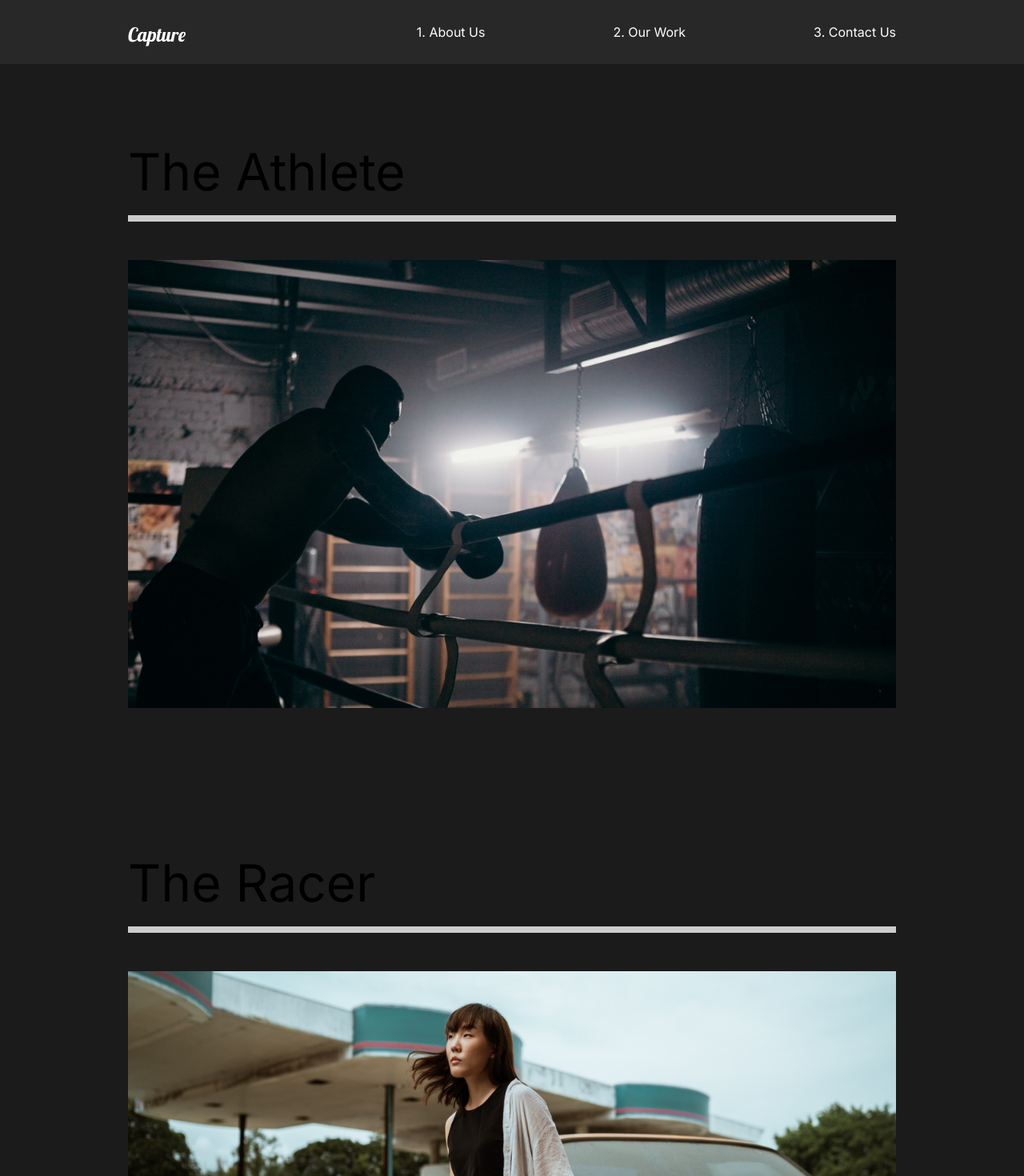
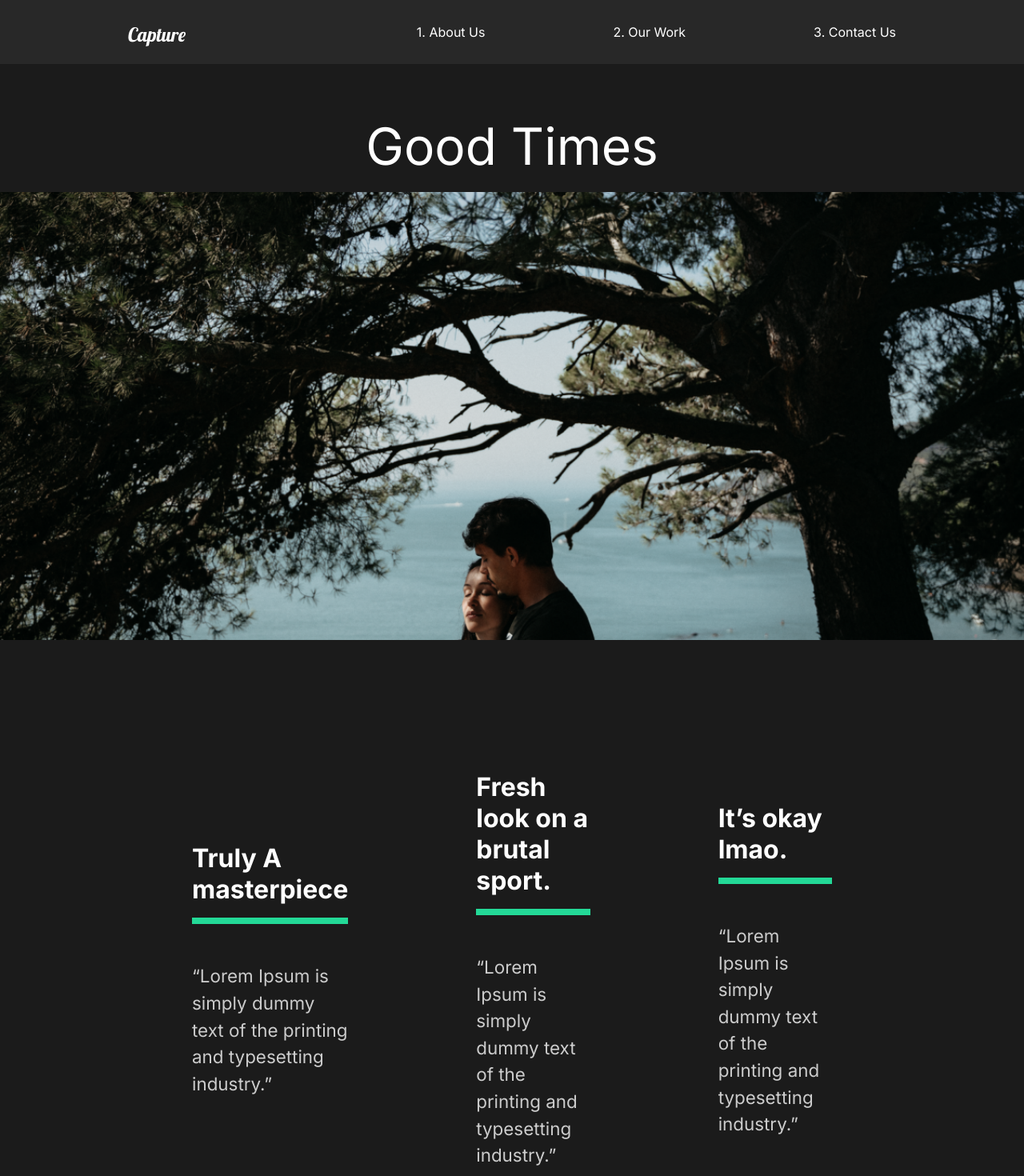
Before and after one commit to KyleFall/another-react-project-webpage, a React (Create React App) app: page /work/good-times in a window 1280 px wide. Shown: the top 1470 px of the page at 80% size. Built offline with nearby package versions, Linux system fonts and the light colour scheme.

Commit message:
10. Movie Details

```diff
--- a/src/App.js
+++ b/src/App.js
@@ -4,6 +4,7 @@
 import ContactUs from "./pages/ContactUs";
 import OurWork from "./pages/OurWork";
 import Nav from "./components/Nav";
+import MovieDetail from "./pages/MovieDetail";
 //Router
 import { Switch, Route } from "react-router-dom";
 
@@ -16,14 +17,16 @@
         <Route path="/" exact>
           <AboutUs />
         </Route>
-        <Route path="/work">
+        <Route path="/work" exact>
           <OurWork />
+        </Route>
+        <Route path="/work/:id">
+          <MovieDetail />
         </Route>
         <Route path="/contact">
           <ContactUs />
         </Route>
       </Switch>
-      ` `
     </div>
   );
 }
--- /dev/null
+++ b/src/movieState.js
@@ -0,0 +1,81 @@
+//Import Images
+import athlete from "./img/athlete-small.png";
+import goodtimes from "./img/goodtimes-small.png";
+import theracer from "./img/theracer-small.png";
+//import athlete2 from "./img/athlete2.png";
+//import goodtimes2 from "./img/good-times2.jpg";
+//import theracer2 from "./img/the-racer2.jpg";
+
+export const MovieState = () => {
+  return [
+    {
+      title: "The Athlete",
+      mainImg: athlete,
+      //secondaryImg: athlete2,
+      url: "/work/the-athlete",
+      awards: [
+        {
+          title: "Truly A masterpiece",
+          description:
+            "“Lorem Ipsum is simply dummy text of the printing and typesetting industry.”",
+        },
+        {
+          title: "Fresh look on a brutal sport.",
+          description:
+            "“Lorem Ipsum is simply dummy text of the printing and typesetting industry.”",
+        },
+        {
+          title: "It’s okay lmao.",
+          description:
+            "“Lorem Ipsum is simply dummy text of the printing and typesetting industry.”",
+        },
+      ],
+    },
+    {
+      title: "Good Times",
+      mainImg: goodtimes,
+      url: "/work/good-times",
+      //secondaryImg: goodtimes2,
+      awards: [
+        {
+          title: "Truly A masterpiece",
+          description:
+            "“Lorem Ipsum is simply dummy text of the printing and typesetting industry.”",
+        },
+        {
+          title: "Fresh look on a brutal sport.",
+          description:
+            "“Lorem Ipsum is simply dummy text of the printing and typesetting industry.”",
+        },
+        {
+          title: "It’s okay lmao.",
+          description:
+            "“Lorem Ipsum is simply dummy text of the printing and typesetting industry.”",
+        },
+      ],
+    },
+    {
+      title: "The Racer",
+      mainImg: theracer,
+      url: "/work/the-racer",
+      //secondaryImg: theracer2,
+      awards: [
+        {
+          title: "Truly A masterpiece",
+          description:
+            "“Lorem Ipsum is simply dummy text of the printing and typesetting industry.”",
+        },
+        {
+          title: "Fresh look on a brutal sport.",
+          description:
+            "“Lorem Ipsum is simply dummy text of the printing and typesetting industry.”",
+        },
+        {
+          title: "It’s okay lmao.",
+          description:
+            "“Lorem Ipsum is simply dummy text of the printing and typesetting industry.”",
+        },
+      ],
+    },
+  ];
+};
--- /dev/null
+++ b/src/pages/MovieDetail.js
@@ -0,0 +1,93 @@
+import React, { useState, useEffect } from "react";
+import styled from "styled-components";
+import { useHistory } from "react-router-dom";
+import { MovieState } from "../movieState";
+
+const MovieDetail = () => {
+  const history = useHistory();
+  const url = history.location.pathname;
+  const [movies, SetMovies] = useState(MovieState);
+  const [movie, setMovie] = useState(null);
+
+  //UseEffect
+  useEffect(() => {
+    const currentMovie = movies.filter((StateMovie) => StateMovie.url === url);
+    setMovie(currentMovie[0]);
+  }, [movies, url]);
+  return (
+    <>
+      {movie && (
+        <Details>
+          <Headline>
+            <h2>{movie.title}</h2>
+            <img src={movie.mainImg} alt="movie" />
+          </Headline>
+          <Awards>
+            {movie.awards.map((award) => (
+              <Award
+                title={award.title}
+                description={award.description}
+                key={award.title}
+              />
+            ))}
+          </Awards>
+        </Details>
+      )}
+    </>
+  );
+};
+
+const Details = styled.div`
+  color: white;
+`;
+const Headline = styled.div`
+  min-height: 90vh;
+  padding-top: 20vh;
+  position: relative;
+  h2 {
+    position: absolute;
+    top: 10%;
+    left: 50%;
+    transform: translate(-50%, -10%);
+  }
+  img {
+    width: 100%;
+    height: 70vh;
+    object-fit: cover;
+  }
+`;
+const Awards = styled.div`
+  min-height: 80vh;
+  display: flex;
+  margin: 5rem 10rem;
+  align-items: center;
+  justify-content: space-around;
+`;
+const AwardStyle = styled.div`
+  padding: 5rem;
+  h3 {
+    font-size: 2rem;
+  }
+  .line {
+    width: 100%;
+    background: #23d997;
+    height: 0.5rem;
+    margin: 1rem 0rem;
+  }
+  p {
+    padding: 2rem 0rem;
+  }
+`;
+
+//Award Component
+const Award = ({ title, description }) => {
+  return (
+    <AwardStyle>
+      <h3>{title}</h3>
+      <div className="line"></div>
+      <p>{description}</p>
+    </AwardStyle>
+  );
+};
+
+export default MovieDetail;
--- a/src/pages/OurWork.js
+++ b/src/pages/OurWork.js
@@ -11,21 +11,21 @@
       <Movie>
         <h2>The Athlete</h2>
         <div className="line"></div>
-        <Link>
+        <Link to="/work/the-athlete">
           <img src={athlete} alt="athlete" />
         </Link>
       </Movie>
       <Movie>
         <h2>The Racer</h2>
         <div className="line"></div>
-        <Link>
+        <Link to="/work/the-racer">
           <img src={theracer} alt="theracer" />
         </Link>
       </Movie>
       <Movie>
         <h2>Good Times</h2>
         <div className="line"></div>
-        <Link>
+        <Link to="/work/good-times">
           <img src={goodtimes} alt="goodtimes" />
         </Link>
       </Movie>
```
Also changed, not shown: 1 other file (tests, documents, lock files or other folders).
